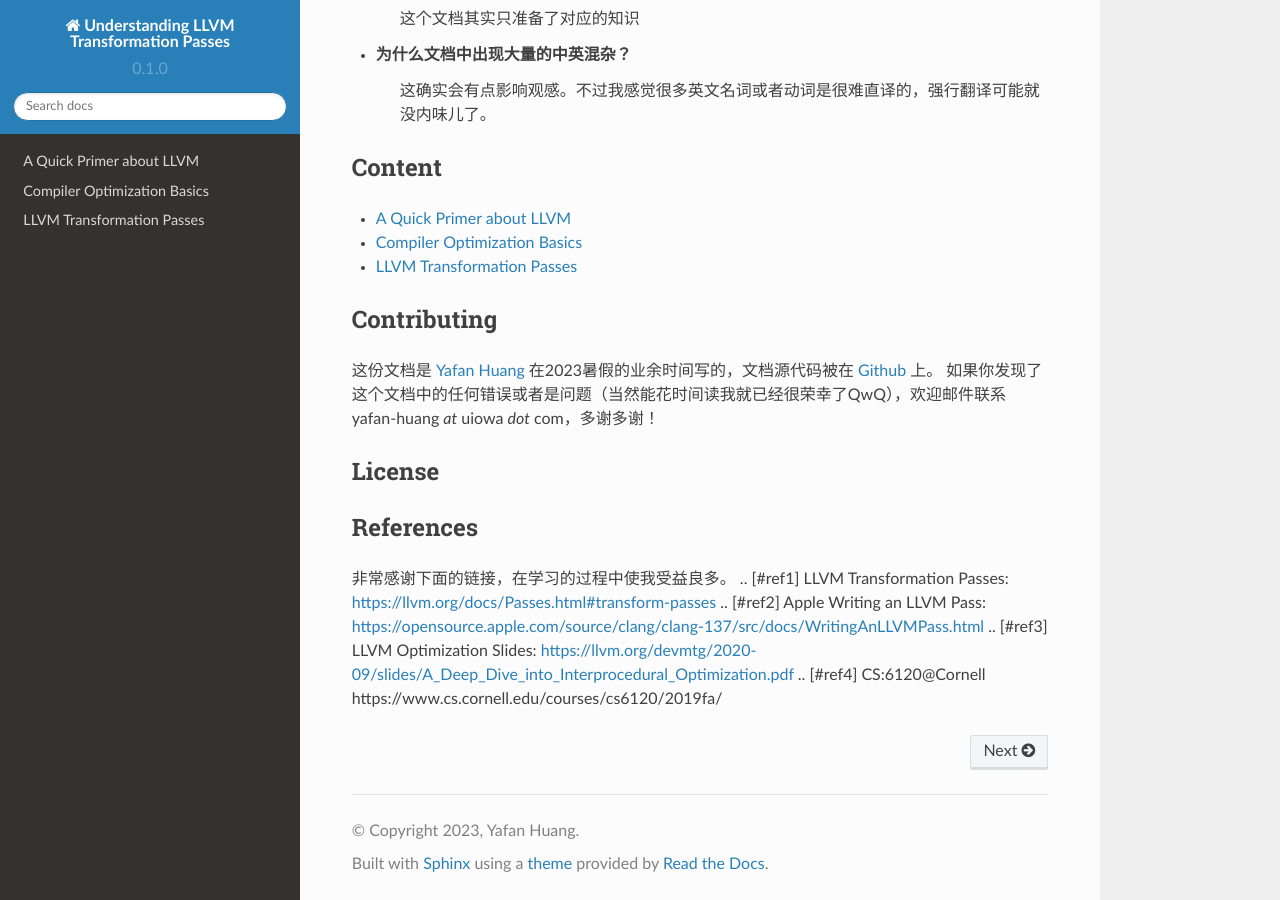
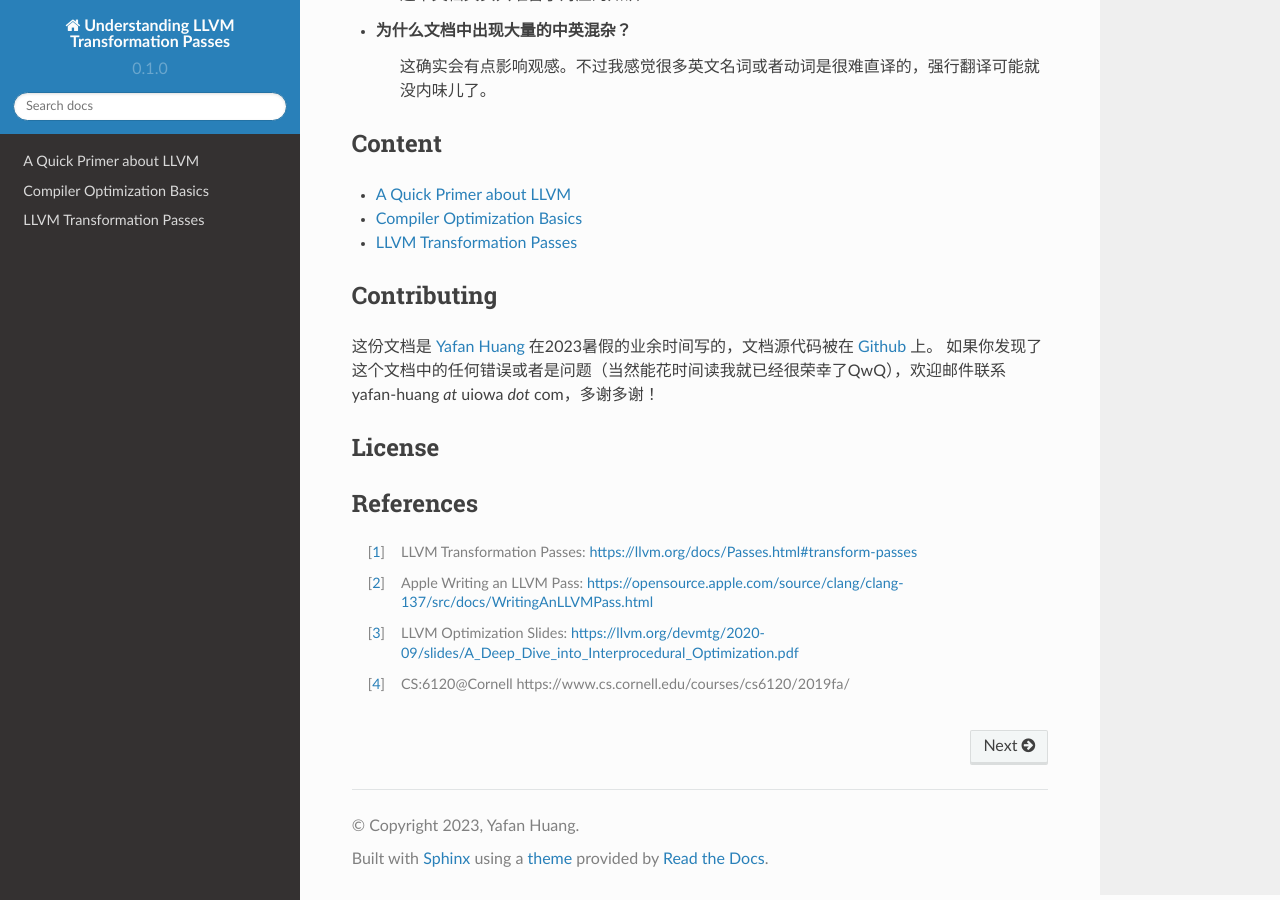
Before and after one commit to hyfshishen/understanding-llvm-transformation-passes, a Sphinx documentation site: the page built from docs/source/index.rst, in a window 1280 px wide and 900 px high, scrolled down 1325 px. Built offline with Sphinx 7.4.7 and the Read the Docs theme 2.0.0, drawn with Linux system fonts in a browser that asks for light colours; some of the changed text lies outside the part shown.

Commit message:
updating

```diff
--- a/docs/source/index.rst
+++ b/docs/source/index.rst
@@ -52,7 +52,6 @@ License
 
 References
 --------
-非常感谢下面的链接，在学习的过程中使我受益良多。
 .. [#ref1] LLVM Transformation Passes: https://llvm.org/docs/Passes.html#transform-passes
 .. [#ref2] Apple Writing an LLVM Pass: https://opensource.apple.com/source/clang/clang-137/src/docs/WritingAnLLVMPass.html
 .. [#ref3] LLVM Optimization Slides: https://llvm.org/devmtg/2020-09/slides/A_Deep_Dive_into_Interprocedural_Optimization.pdf
```
